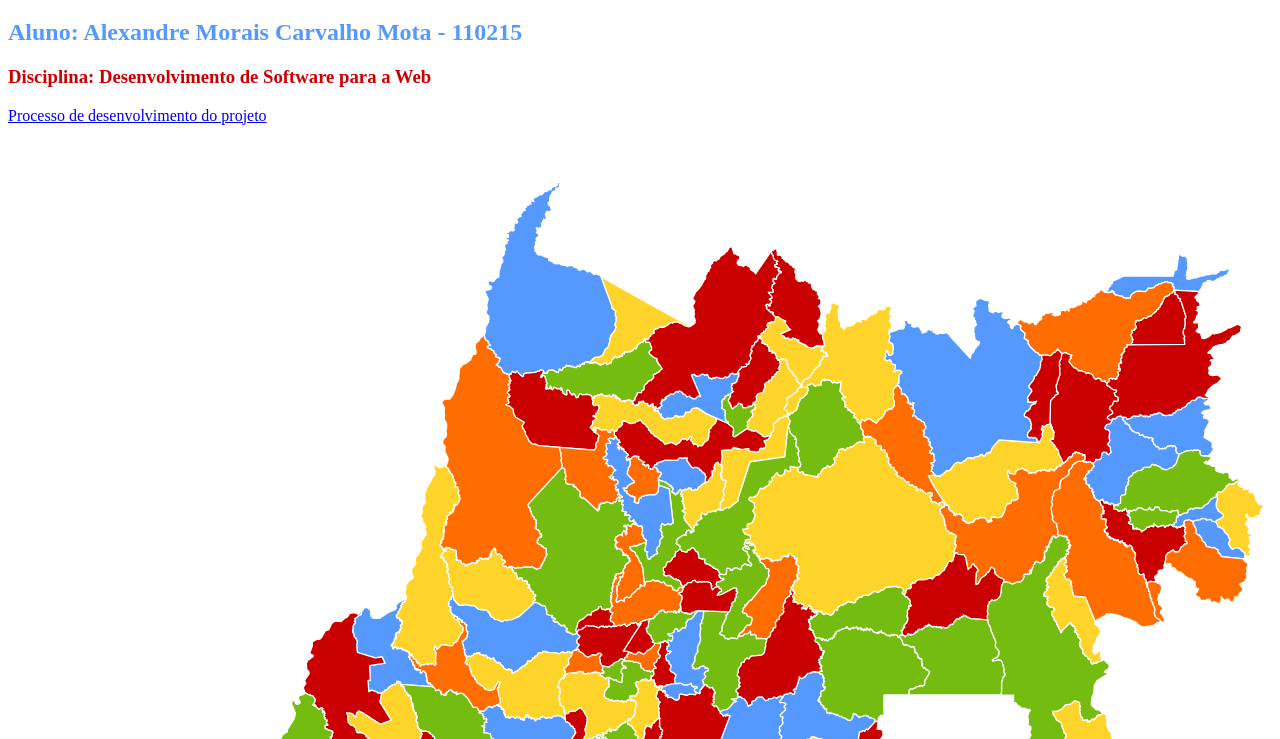
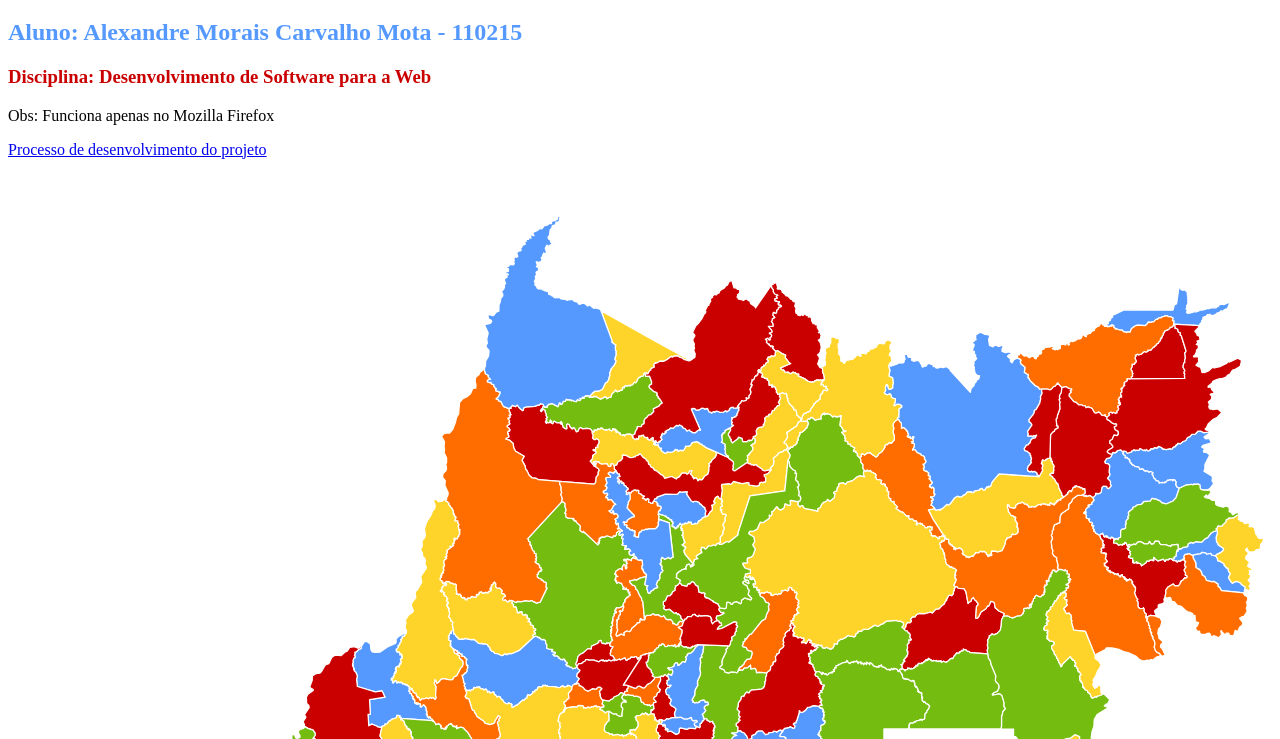
Before and after one commit to AlexMota/ProjetoWebMapa, a plain HTML site: page SiteMapaGoias/index.html in a window 1280 px wide. Shown: the part 61-800 px from the top of the page. Drawn offline with Linux system fonts and the light colour scheme.

Commit message:
Compativel apenas com Firefox

```diff
--- a/SiteMapaGoias/index.html
+++ b/SiteMapaGoias/index.html
@@ -11,7 +11,7 @@
 		<h1>Portal Mapa Goiás</h1>
 		<h2>Aluno: Alexandre Morais Carvalho Mota - 110215</h2>
 		<h3>Disciplina: Desenvolvimento de Software para a Web</h3>
-
+		<p>Obs: Funciona apenas no Mozilla Firefox</p>
 
 		<a href="pdf/processo-mapa.pdf" target="_blank">Processo de desenvolvimento do projeto</a>
 
```
